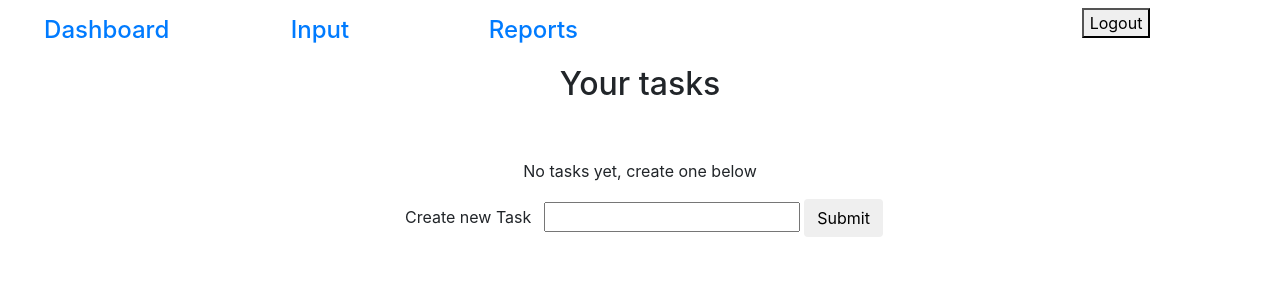
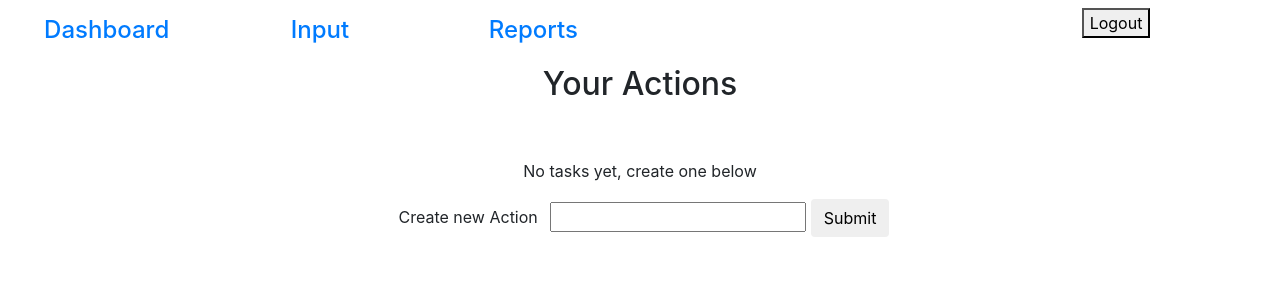
Before and after one commit to Darrenjacksonn/Time_Logging_App, a Django app: page /product/input/ in a window 1280 px wide. Shown: the top 300 px of the page. Run offline with Django 5.2, Linux system fonts and the light colour scheme; the visitor is signed in with stand-in values (Sample User, id 1); data that the repository does not hold is empty; some libraries are stand-ins or nearby versions.

Commit message:
Fixed Action creation issues. Users can now create and delete actions on the input page

```diff
--- a/_project/product/views.py
+++ b/_project/product/views.py
@@ -29,7 +29,7 @@ def input_screen_view(request):
     form = ActionForm(request.POST or None)
 
     # If a button has been pressed
-    if request.method == 'POST' and 'add_action' in request.POST:
+    if request.method == 'POST':
         if form.is_valid():
             action = form.save(commit = False)
             action.user = request.user
@@ -40,13 +40,14 @@ def input_screen_view(request):
     return render(request, 'product/input.html', {'actions' : user_actions, 'form': form})
 
 
+
+
 def delete_action_view(request, action_id):
     action = get_object_or_404(Action, id = action_id, user = request.user)
-    if request.method == 'POST' and 'delete_action' in request.POST:
+    if request.method == 'POST':
         action.delete()
         return redirect(reverse('input'))
-    else:
-        return redirect('input')
+    return redirect('input')
 
 
 
--- a/_project/templates/product/input.html
+++ b/_project/templates/product/input.html
@@ -9,17 +9,22 @@
 
 <div class = "container">
     <div class = "row justify-content-center">
-            <h2 class = "pb-5 pt-1"> Your tasks </h2>
+            <h2 class = "pb-5 pt-1"> Your Actions </h2>
     </div>
 
-    <div class = "row justify-content-center">
+    <div class = "row">
         {% for action in actions %}
-                <div class = "text-center col-12">
-                    {{ action.name }}
-                    <form action = "{% url 'input_delete_action' action.id %}" method="POST">
-                        {% csrf_token %}
-                        <button type="submit" name = "delete_action" class="btn btn-danger">Delete</button>
-                </div>
+                <div class = "col-5 py-2"></div>
+                    <div class = "col-1 py-2">
+                        <h5> {{ action.name }} </h5>
+                    </div>
+                    <div class = "col-1 py-2">
+                        <form action = "{% url 'input_delete_action' action.id %}" method="POST" novalidate>
+                            {% csrf_token %}
+                            <button type="submit" value = "delete_action" class="btn btn-danger">Delete</button>
+                        </form>
+                    </div>
+                    <div class = "col-5 py-2"></div>
         {% empty %}
             <div class = "text-center col-12">
                 <p> No tasks yet, create one below </p>
@@ -28,10 +33,10 @@
     </div>
 
     <div class = "row justify-content-center">
-        <form method="POST">
+        <form method="POST" novalidate>
             {% csrf_token %}
-                <label class = mx-2 for="{{ field.id_for_label }}">Create new Task</label> {{ form.name }}
-                <button type="submit" name = "add_action" class="btn">Submit</button>
+                <label class = mx-2 for="{{ field.id_for_label }}">Create new Action</label> {{ form.name }}
+                <button type="submit" value = "add_action" class="btn">Submit</button>
         </form>
     </div>
 
```
